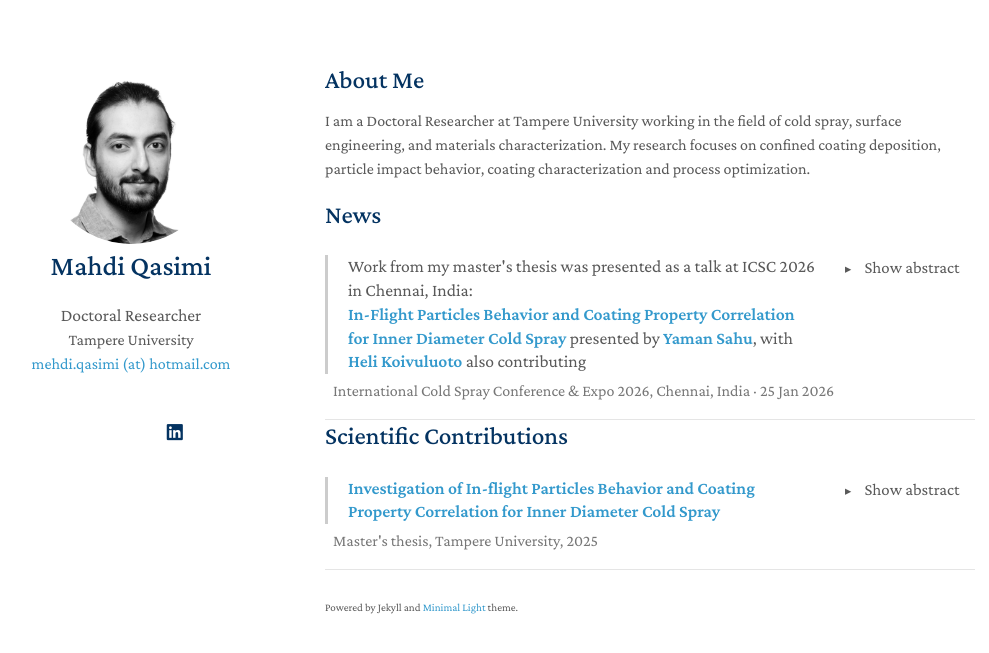
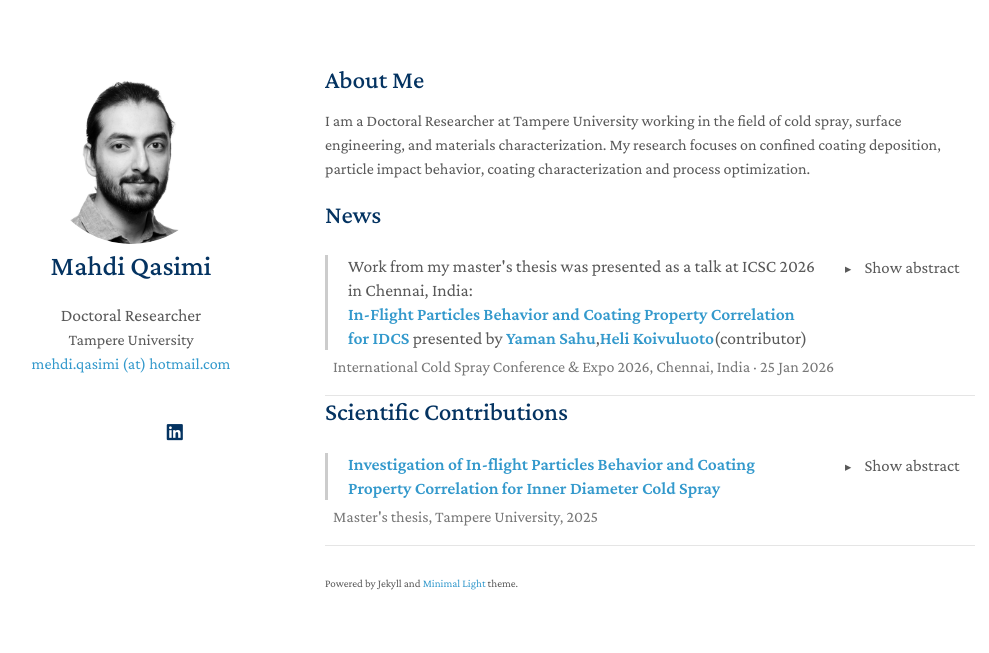
Before and after one commit to mehdiqasimi/mehdiqasimi.github.io, a Jekyll site: the page built from index.md, in a window 1280 px wide. Shown: the top 653 px of the page, without its empty margins (145-1134 px from the left). Built offline with Jekyll 4.4.1, drawn with Linux system fonts in a browser that asks for light colours; a style sheet for code colours, icons or effects is not loaded; our own code applies the rules of GitHub Pages for plain Markdown files.

Commit message:
Update index.md

```diff
--- a/index.md
+++ b/index.md
@@ -16,9 +16,9 @@ I am a Doctoral Researcher at Tampere University working in the field of cold sp
 <div class="publication-title">
 <span class="news-lead">Work from my master's thesis was presented as a talk at ICSC 2026 in Chennai, India:</span><br>
 <a href="https://researchportal.tuni.fi/en/activities/in-flight-particles-behavior-and-coating-property-correlation-for/" target="_blank" rel="noopener">
-In-Flight Particles Behavior and Coating Property Correlation for Inner Diameter Cold Spray
+In-Flight Particles Behavior and Coating Property Correlation for IDCS
 </a>
-<span class="publication-authors">presented by <a href="https://researchportal.tuni.fi/en/persons/yaman-sahu/" target="_blank" rel="noopener">Yaman Sahu</a>, with <a href="https://researchportal.tuni.fi/en/persons/heli-koivuluoto/" target="_blank" rel="noopener">Heli Koivuluoto</a> also contributing</span>
+<span class="publication-authors">presented by <a href="https://researchportal.tuni.fi/en/persons/yaman-sahu/" target="_blank" rel="noopener">Yaman Sahu</a>,<a href="https://researchportal.tuni.fi/en/persons/heli-koivuluoto/" target="_blank" rel="noopener">Heli Koivuluoto</a>(contributor)</span>
 </div>
 
 <details class="publication-details">
```
